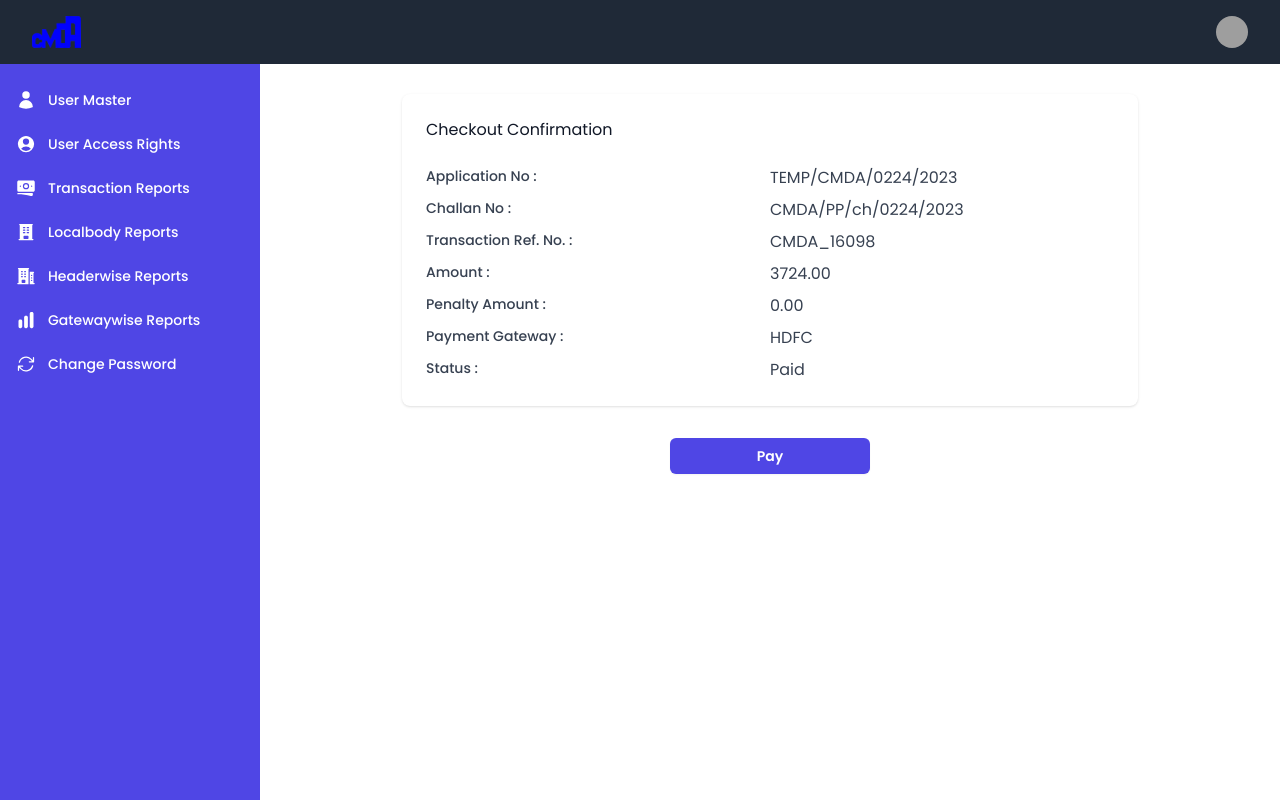
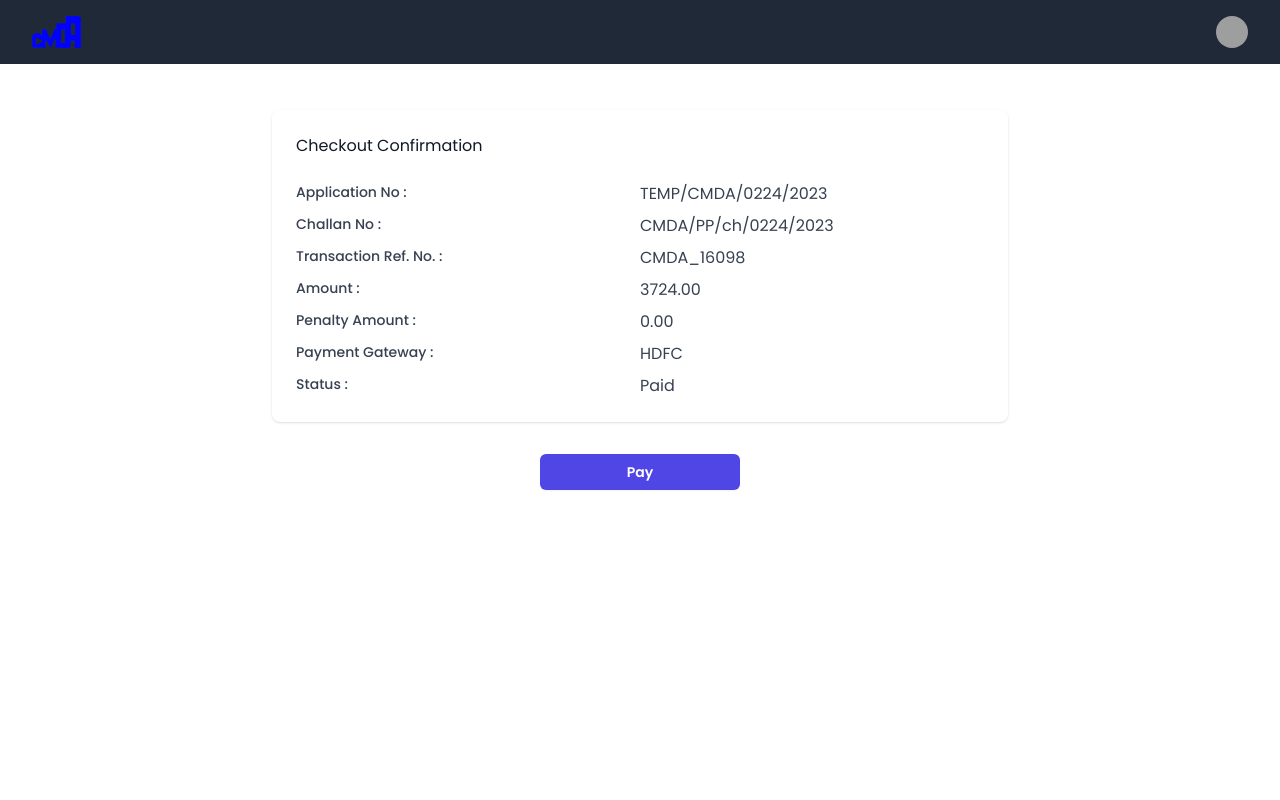
Before and after one commit to vigneshkumarm2002/CMDA, a React (Create React App) app: page /cmda/checkout in a window 1280 px wide. Built offline with nearby package versions, Linux system fonts and the light colour scheme; grey boxes are pictures that could not be loaded.

Commit message:
new routes

```diff
--- a/public/index.html
+++ b/public/index.html
@@ -5,7 +5,7 @@
     <link rel="icon" href="%PUBLIC_URL%/favicon.ico" />
     <meta name="viewport" content="width=device-width, initial-scale=1" />
     <meta name="theme-color" content="#000000" />
-    <base href="/cmda/" />
+
     <meta
       name="description"
       content="Chennai Metropolitian Development Authority"
--- a/src/App.js
+++ b/src/App.js
@@ -13,31 +13,22 @@ import FileDetails from "./Components/homePages";
 import Checkout from "./Components/checkout";
 import PaymentPage from "./Components/paymentPage";
 import PaymentConfirm from "./Components/payment-confirm";
+import Layout from "./Components/Layout";
 
 function App() {
+
   const [sidebarOpen, setSidebarOpen] = useState(false);
-
   return (
     <Router>
       <div className="App">
         <Header sidebarOpen={sidebarOpen} setSidebarOpen={setSidebarOpen} />
-        <div className="flex lg:gap-4 ">
-          <Sidebar sidebarOpen={sidebarOpen} setSidebarOpen={setSidebarOpen} />
-          <div className="w-full overflow-hidden lg:pl-[260px] pt-[78px] py-4 px-4">
-            <Routes>
-            <Route path="/cmda/" element={<FileDetails />} />
-            <Route path="/cmda/checkout" element={<Checkout />} />
-            <Route path="/cmda/payment-page" element={<PaymentPage />} />
-            <Route path="/cmda/payment-confirm" element={<PaymentConfirm />} />
-              <Route path="/cmda/transaction-report" element={<TransactionReport />} />
-              <Route path="/cmda/user-master" element={<UserMaster />} />
-              <Route path="/cmda/user-access-rights" element={<UserAccessRights />} />
-              <Route path="/cmda/localbody-report" element={<ZonewiseReport />} />
-              <Route path="/cmda/headerwise-report" element={<HeaderwiseReport />} />
-              <Route path="/cmda/gatewaywise-report" element={<GatewaywiseReport />} />
-            </Routes>
-          </div>
-        </div>
+       <Layout sidebarOpen={sidebarOpen} setSidebarOpen={setSidebarOpen} />
+       <Routes>
+       <Route path="/cmda/payment" element={<FileDetails />} />
+                <Route path="/cmda/checkout" element={<Checkout />} />
+                <Route path="/cmda/payment-page" element={<PaymentPage />} />
+                <Route path="/cmda/payment-confirm" element={<PaymentConfirm />} />
+       </Routes>
       </div>
     </Router>
   );
--- /dev/null
+++ b/src/Components/Layout.jsx
@@ -0,0 +1,46 @@
+import React from 'react'
+import FileDetails from './homePages';
+import Checkout from './checkout';
+import PaymentPage from './paymentPage';
+import PaymentConfirm from './payment-confirm';
+import TransactionReport from './transactionReport';
+import UserMaster from './userMaster';
+import UserAccessRights from './userAccessRights';
+import ZonewiseReport from './zonewiseReport';
+import HeaderwiseReport from './headerwiseReport';
+import GatewaywiseReport from './gatewaywiseReport';
+
+import {BrowserRouter as Router, Routes, Route, useLocation } from "react-router-dom";
+import Sidebar from './sidebar';
+
+const Layout = ({sidebarOpen,setSidebarOpen}) => {
+    const location = useLocation();
+
+    // Define an array of routes where the sidebar should be hidden
+    const hideSidebarRoutes = ["/cmda/payment", "/cmda/checkout", "/cmda/payment-page", "/cmda/payment-confirm"];
+
+    // Check if the current route matches any route in hideSidebarRoutes array
+    const shouldHideSidebar = hideSidebarRoutes.some(route => location.pathname.startsWith(route));
+
+    return (
+
+          <div className="flex lg:gap-4 ">
+            {!shouldHideSidebar && (
+              <Sidebar sidebarOpen={sidebarOpen} setSidebarOpen={setSidebarOpen} />
+            )}
+            <div className="w-full overflow-hidden lg:pl-[260px] pt-[78px] py-4 px-4">
+              <Routes>
+
+                <Route path="/cmda/transaction-report" element={<TransactionReport />} />
+                <Route path="/cmda/user-master" element={<UserMaster />} />
+                <Route path="/cmda/user-access-rights" element={<UserAccessRights />} />
+                <Route path="/cmda/localbody-report" element={<ZonewiseReport />} />
+                <Route path="/cmda/headerwise-report" element={<HeaderwiseReport />} />
+                <Route path="/cmda/gatewaywise-report" element={<GatewaywiseReport />} />
+              </Routes>
+            </div>
+          </div>
+  )
+}
+
+export default Layout
--- a/src/Components/checkout.jsx
+++ b/src/Components/checkout.jsx
@@ -2,7 +2,7 @@ import React from 'react'
 
 const Checkout = () => {
   return (
-    <div className="flex flex-col w-full md:max-w-[800px] mx-auto ">
+    <div className="flex flex-col w-full md:max-w-[800px] mx-auto  ">
     <div className="flex min-h-full flex-1 flex-col justify-center  py-4 sm:px-6 lg:px-8">
       <div className="sm:bg-white sm:px-6 sm:py-6 sm:shadow sm:rounded-lg  w-full ">
         <div className="bg-primary pb-6 text-gray-900   rounded-t-lg">
--- a/src/Components/homePages.jsx
+++ b/src/Components/homePages.jsx
@@ -10,7 +10,7 @@ function FileDetails() {
         window.location.href = './checkout';
       };
   return (
-    <div className="flex flex-col w-full md:max-w-[800px] mx-auto ">
+    <div className="flex flex-col w-full md:max-w-[800px] mx-auto  ">
       <div className="flex min-h-full flex-1 flex-col justify-center py-4 sm:px-6 lg:px-8">
         <div className="sm:bg-white sm:px-6 sm:py-6 sm:shadow sm:rounded-lg  w-full ">
           <div className="bg-primary pb-6 text-gray-900   rounded-t-lg">
```
